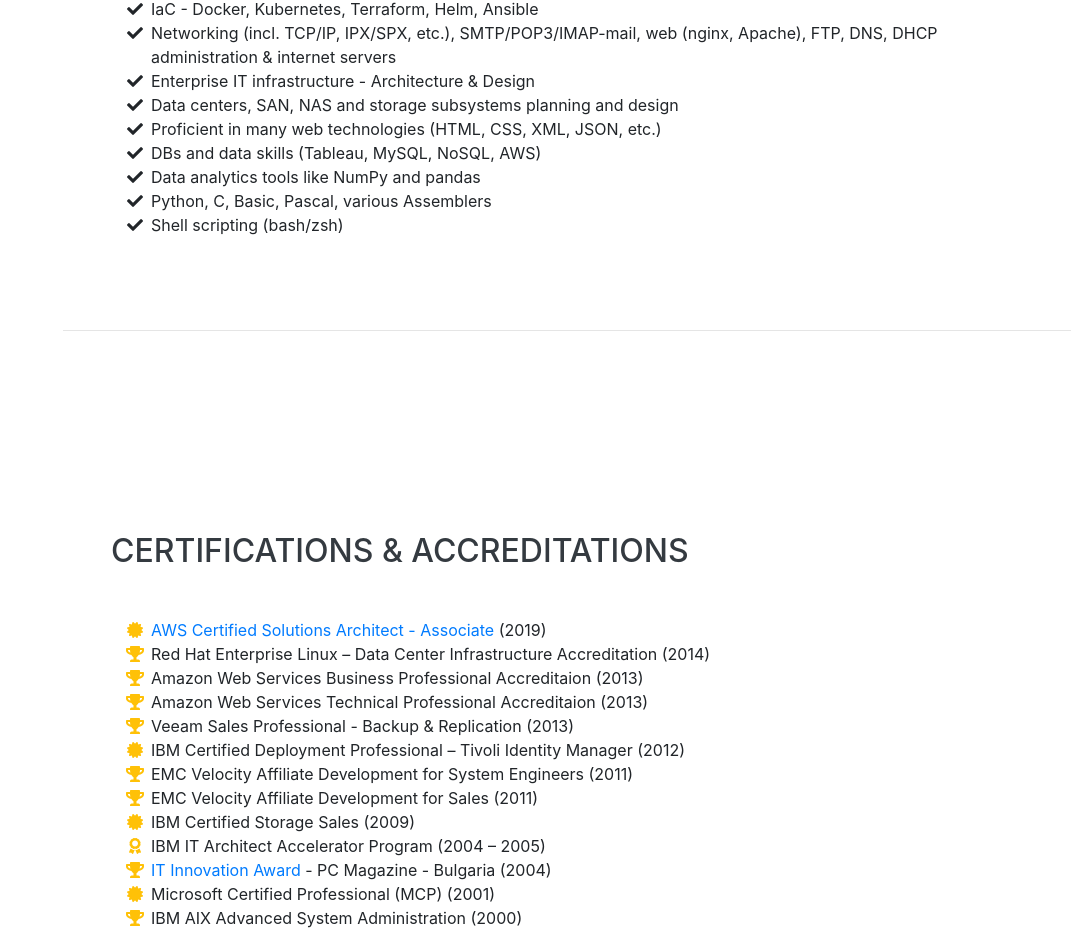
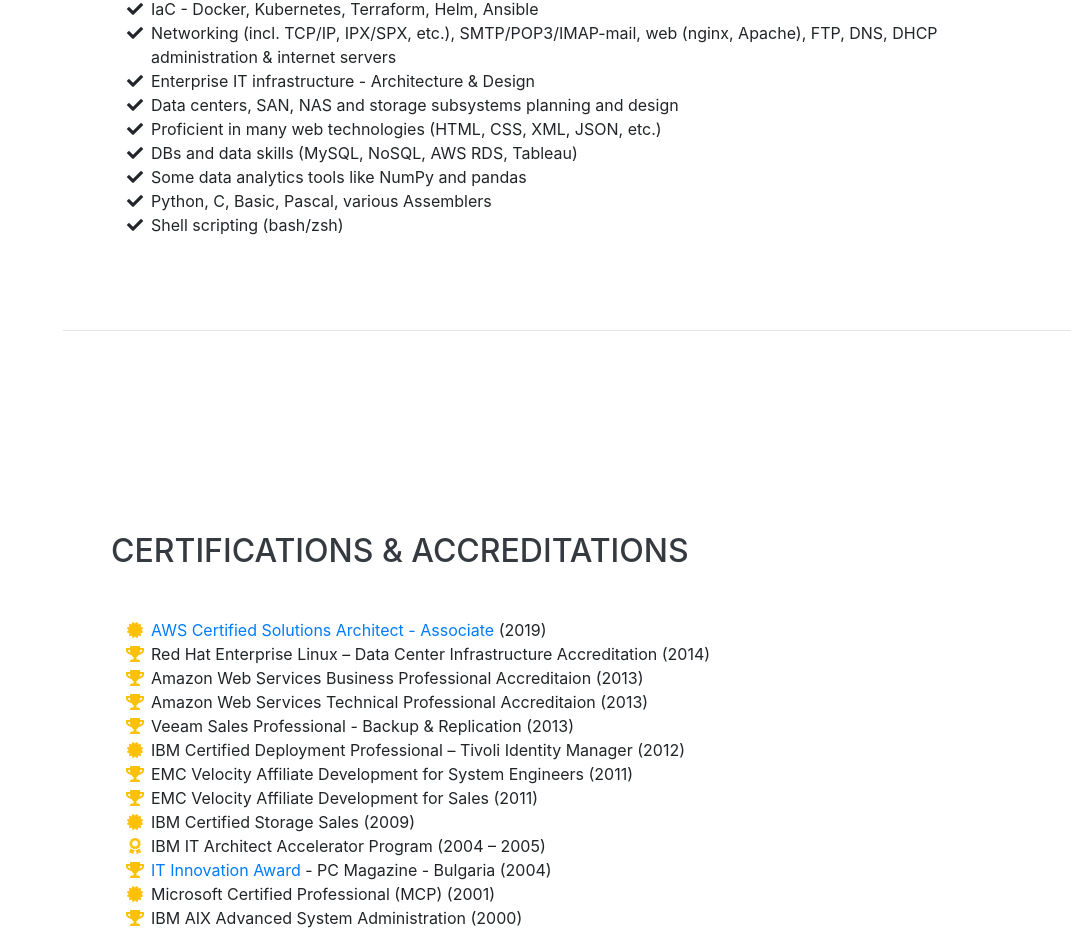
Before and after one commit to yovko/cv.yovko.net, a website with bundled scripts: page index.html in a window 1280 px wide. Shown: the part 4278-5216 px from the top of the page, without its empty margins (209-1280 px from the left). Built offline with nearby package versions, Linux system fonts and the light colour scheme; a web font is replaced by a local one.

Commit message:
Content fix

```diff
--- a/index.html
+++ b/index.html
@@ -355,11 +355,11 @@
           </li>
           <li>
           <i class="fa-li fa fa-check"></i>
-            DBs and data skills (Tableau, MySQL, NoSQL, AWS)
+            DBs and data skills (MySQL, NoSQL, AWS RDS, Tableau)
           </li>
           <li>
           <i class="fa-li fa fa-check"></i>
-            Data analytics tools like NumPy and pandas
+            Some data analytics tools like NumPy and pandas
           </li>
           <li>
           <i class="fa-li fa fa-check"></i>
```
